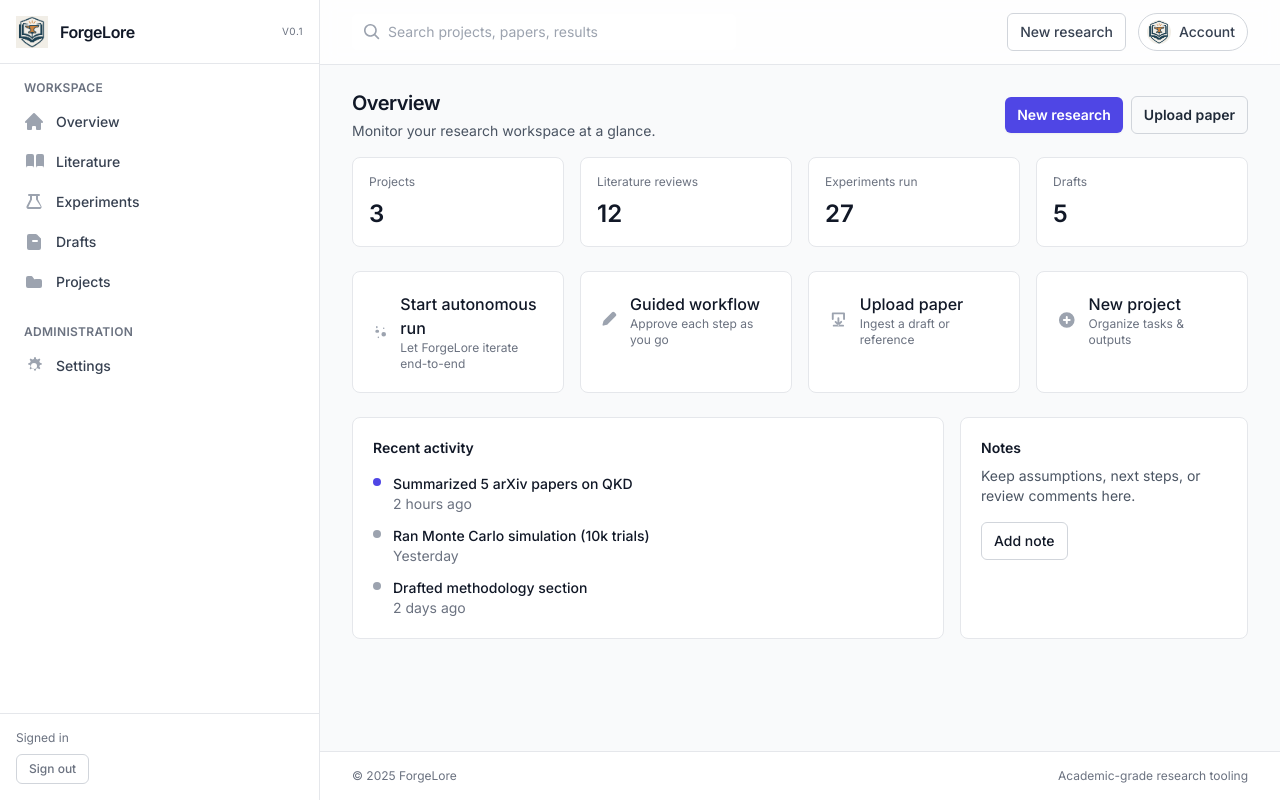
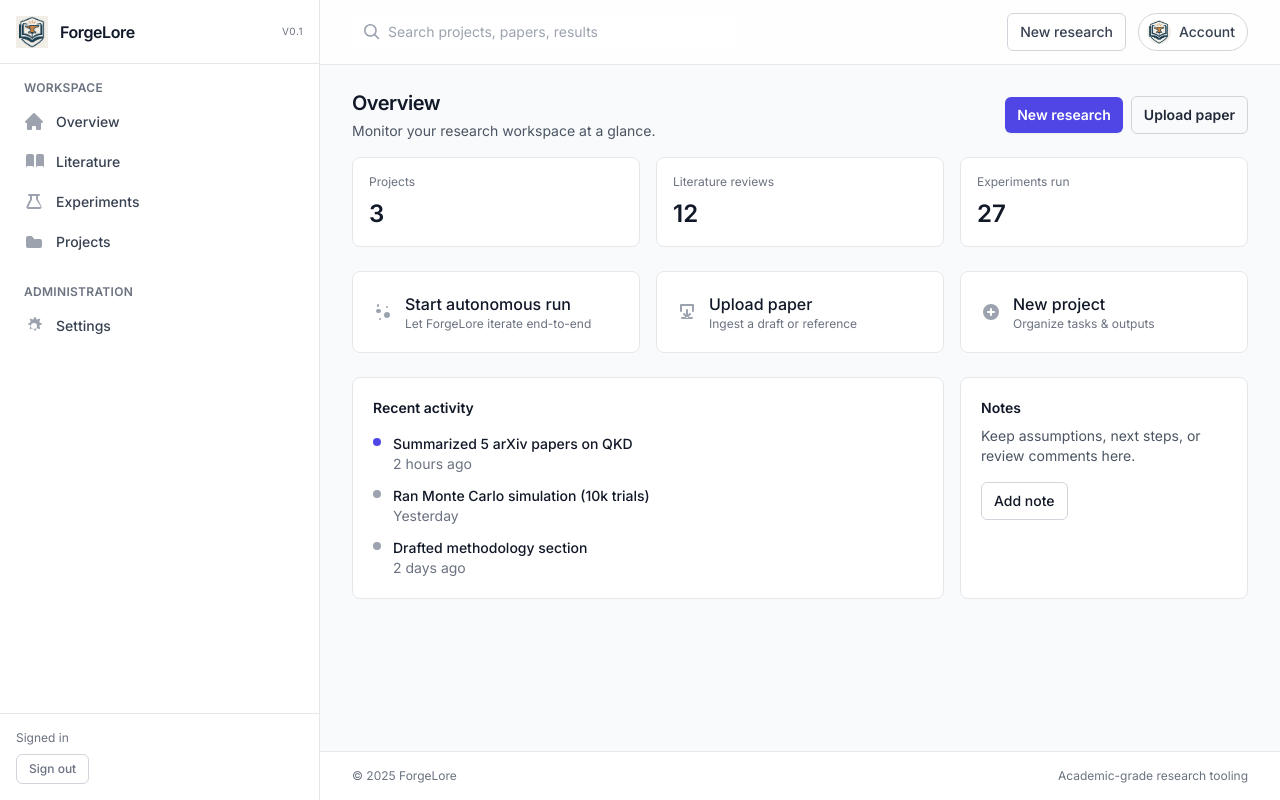
Before and after one commit to maestromaximo/forgelore, a Django app: page /dashboard/ in a window 1280 px wide. Run offline with Django 5.2, Linux system fonts and the light colour scheme; the visitor is signed in with stand-in values (Sample User, id 1); some libraries are stand-ins or nearby versions.

Commit message:
Update dashboard layout and refine side menu interactions
- Adjusted dashboard layout to display three KPI cards instead of four for better visual balance.
- Removed the 'Drafts' section from the side menu for a cleaner navigation experience.
- Enhanced logout functionality by replacing the link with a form for improved security.

```diff
--- a/main/urls.py
+++ b/main/urls.py
@@ -9,3 +9,15 @@ urlpatterns = [
     path('logout/', auth_views.LogoutView.as_view(), name='logout'),
     path('signup/', views.signup, name='signup'),
 ]
+
+from django.urls import path
+from django.contrib.auth import views as auth_views
+from . import views
+
+urlpatterns = [
+    path('', views.home, name='home'),
+    path('dashboard/', views.dashboard, name='dashboard'),
+    path('login/', auth_views.LoginView.as_view(template_name='login.html'), name='login'),
+    path('logout/', auth_views.LogoutView.as_view(), name='logout'),
+    path('signup/', views.signup, name='signup'),
+]
--- a/templates/dashboard.html
+++ b/templates/dashboard.html
@@ -18,7 +18,7 @@
 
 {% block content %}
 <!-- KPI cards -->
-<div class="mt-4 grid grid-cols-1 sm:grid-cols-2 lg:grid-cols-4 gap-4">
+<div class="mt-4 grid grid-cols-1 sm:grid-cols-2 lg:grid-cols-3 gap-4">
   <div class="rounded-lg border border-gray-200 bg-white p-4">
     <p class="text-xs text-gray-500">Projects</p>
     <p class="mt-2 text-2xl font-semibold">3</p>
@@ -31,14 +31,11 @@
     <p class="text-xs text-gray-500">Experiments run</p>
     <p class="mt-2 text-2xl font-semibold">27</p>
   </div>
-  <div class="rounded-lg border border-gray-200 bg-white p-4">
-    <p class="text-xs text-gray-500">Drafts</p>
-    <p class="mt-2 text-2xl font-semibold">5</p>
-  </div>
+
 </div>
 
 <!-- Quick actions -->
-<div class="mt-6 grid grid-cols-1 md:grid-cols-2 xl:grid-cols-4 gap-4">
+<div class="mt-6 grid grid-cols-1 md:grid-cols-3 gap-4">
   <a href="#" class="group rounded-lg border border-gray-200 bg-white p-5 hover:border-gray-300">
     <div class="flex items-center gap-3">
       <!-- Icon: Sparkles -->
@@ -46,16 +43,6 @@
       <div>
         <p class="font-medium">Start autonomous run</p>
         <p class="text-xs text-gray-500">Let ForgeLore iterate end-to-end</p>
-      </div>
-    </div>
-  </a>
-  <a href="#" class="group rounded-lg border border-gray-200 bg-white p-5 hover:border-gray-300">
-    <div class="flex items-center gap-3">
-      <!-- Icon: Pencil -->
-      <svg class="h-5 w-5 text-gray-400 group-hover:text-gray-600" viewBox="0 0 20 20" fill="currentColor" aria-hidden="true"><path d="M17.414 2.586a2 2 0 010 2.828l-9.9 9.9a1 1 0 01-.464.26l-4 1a1 1 0 01-1.213-1.213l1-4a1 1 0 01.26-.464l9.9-9.9a2 2 0 012.828 0z"/></svg>
-      <div>
-        <p class="font-medium">Guided workflow</p>
-        <p class="text-xs text-gray-500">Approve each step as you go</p>
       </div>
     </div>
   </a>
--- a/templates/sidemenu.html
+++ b/templates/sidemenu.html
@@ -34,13 +34,6 @@
       </li>
       <li>
         <a href="#" class="group flex items-center gap-3 rounded-md px-3 py-2 text-sm font-medium text-gray-700 hover:bg-gray-50 hover:text-gray-900">
-          <!-- Icon: Document Text -->
-          <svg class="h-5 w-5 text-gray-400 group-hover:text-gray-600" viewBox="0 0 20 20" fill="currentColor" aria-hidden="true"><path d="M17 6.414V16a2 2 0 01-2 2H5a2 2 0 01-2-2V4a2 2 0 012-2h6.586a2 2 0 011.414.586l3.414 3.414A2 2 0 0117 6.414zM9 8a1 1 0 100 2h4a1 1 0 100-2H9zM7 12a1 1 0 011-1h6a1 1 0 110 2H8a1 1 0 01-1-1z"/></svg>
-          <span>Drafts</span>
-        </a>
-      </li>
-      <li>
-        <a href="#" class="group flex items-center gap-3 rounded-md px-3 py-2 text-sm font-medium text-gray-700 hover:bg-gray-50 hover:text-gray-900">
           <!-- Icon: Folder -->
           <svg class="h-5 w-5 text-gray-400 group-hover:text-gray-600" viewBox="0 0 20 20" fill="currentColor" aria-hidden="true"><path d="M2 6a2 2 0 012-2h3.5a1 1 0 01.8.4l1.5 2A1 1 0 0011.5 7H16a2 2 0 012 2v5a2 2 0 01-2 2H4a2 2 0 01-2-2V6z"/></svg>
           <span>Projects</span>
@@ -65,5 +58,8 @@
 
 <div class="border-t border-gray-200 p-4 text-xs text-gray-500">
   <p>Signed in</p>
-  <a href="/logout/" class="mt-2 inline-flex items-center rounded-md border border-gray-300 px-3 py-1.5 font-medium hover:bg-gray-50">Sign out</a>
+  <form method="post" action="{% url 'logout' %}">
+    {% csrf_token %}
+    <button type="submit" class="mt-2 inline-flex items-center rounded-md border border-gray-300 px-3 py-1.5 font-medium hover:bg-gray-50">Sign out</button>
+  </form>
 </div>
```
